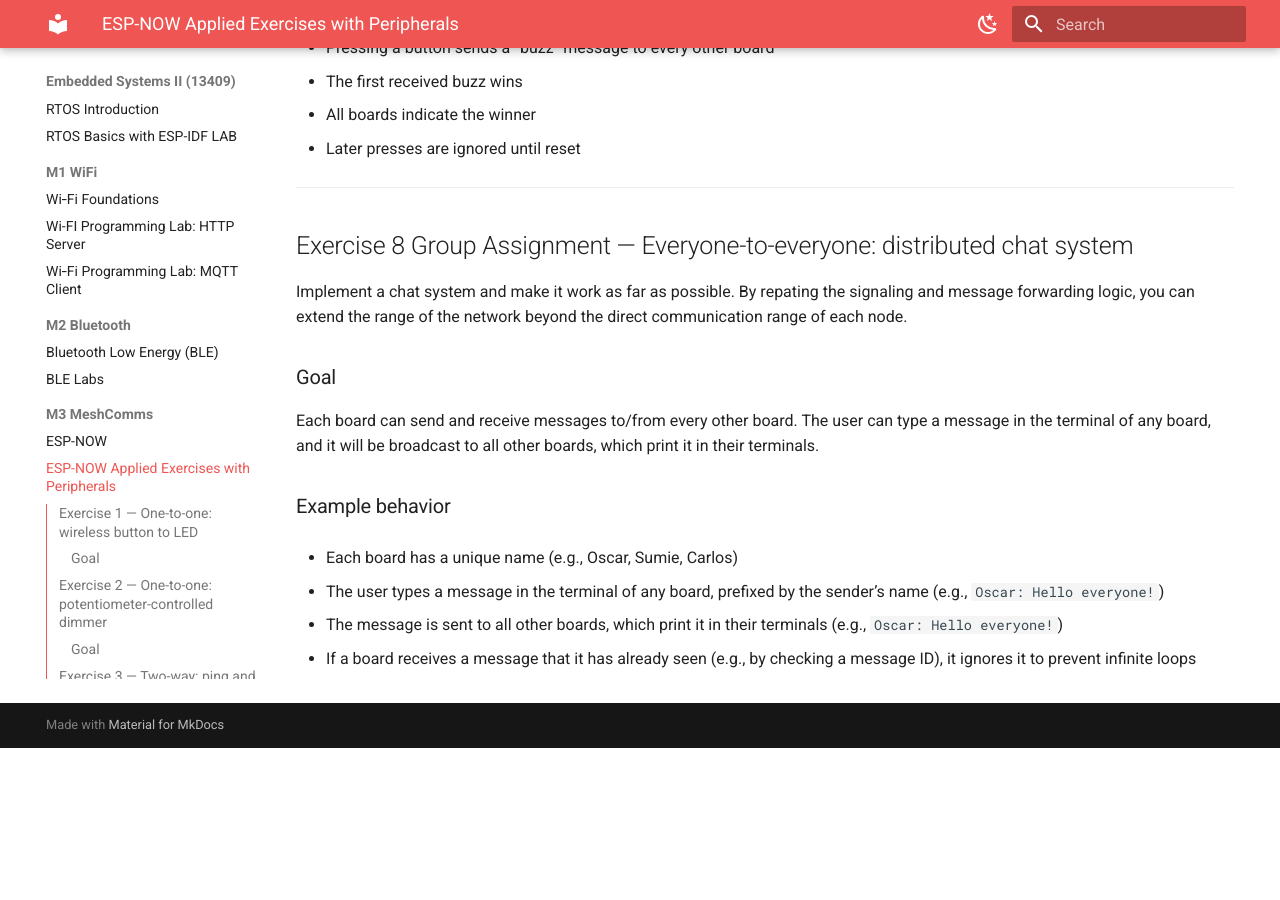
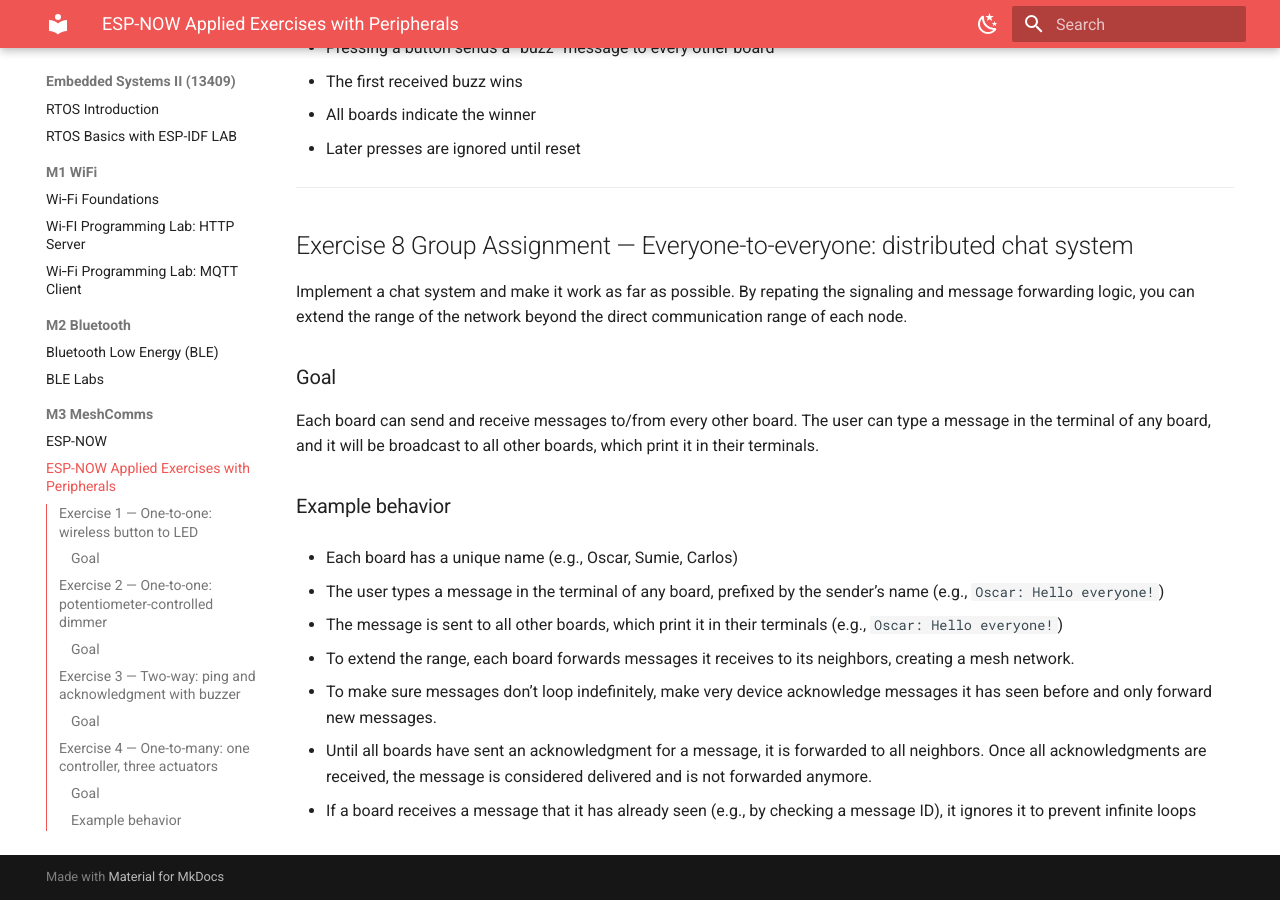
Before and after one commit to Gulden8ag/embeddedII, an MkDocs documentation site: the page built from docs/M3_MeshComms/T0_2.md, in a window 1280 px wide and 900 px high, scrolled down 3277 px. Built offline with MkDocs 1.6.1 and Material for MkDocs 9.7.7, drawn with Linux system fonts in a browser that asks for light colours; before the commit the page ends 4025 px from its top, so only the background shows below that.

Commit message:
Fix exercise 8

```diff
--- a/docs/M3_MeshComms/T0_2.md
+++ b/docs/M3_MeshComms/T0_2.md
@@ -141,4 +141,10 @@ Each board can send and receive messages to/from every other board. The user can
 
 - The message is sent to all other boards, which print it in their terminals (e.g., `Oscar: Hello everyone!`)
 
+- To extend the range, each board forwards messages it receives to its neighbors, creating a mesh network.
+
+- To make sure messages don’t loop indefinitely, make very device acknowledge messages it has seen before and only forward new messages.
+
+- Until all boards have sent an acknowledgment for a message, it is forwarded to all neighbors. Once all acknowledgments are received, the message is considered delivered and is not forwarded anymore.
+
 - If a board receives a message that it has already seen (e.g., by checking a message ID), it ignores it to prevent infinite loops
```
